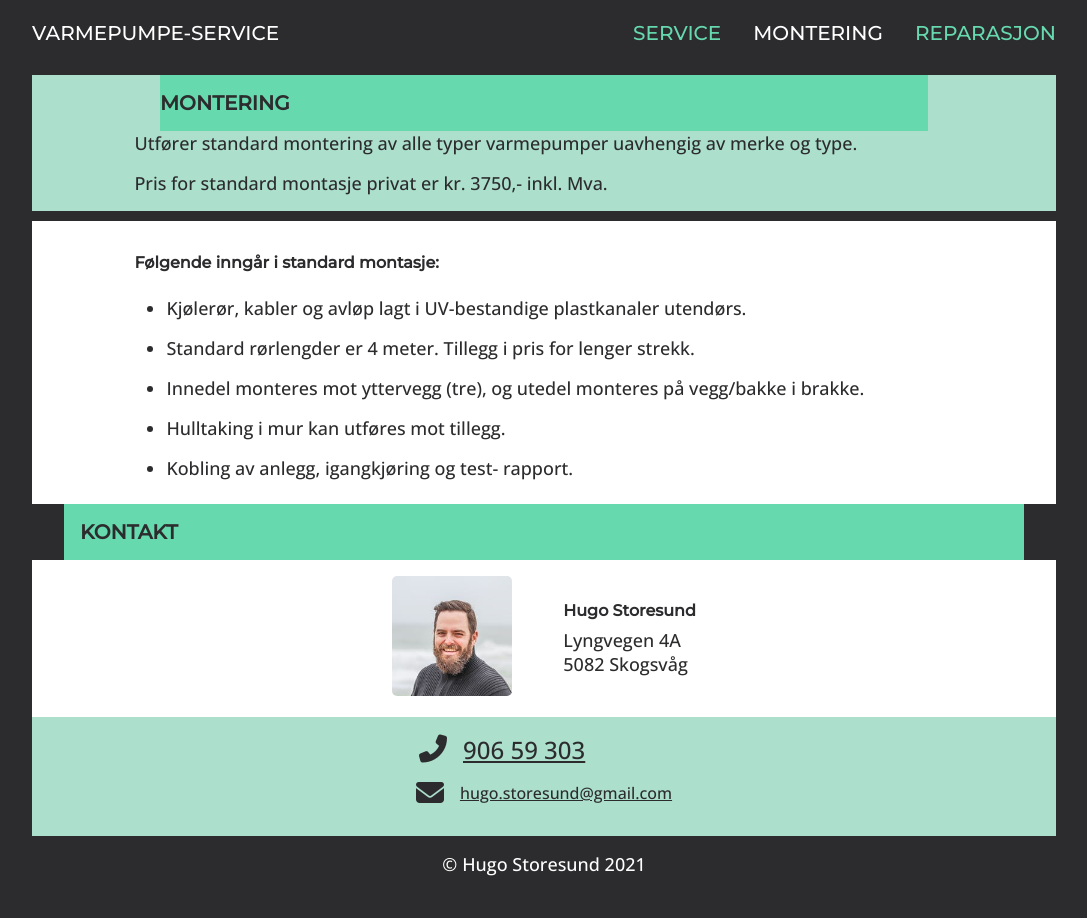
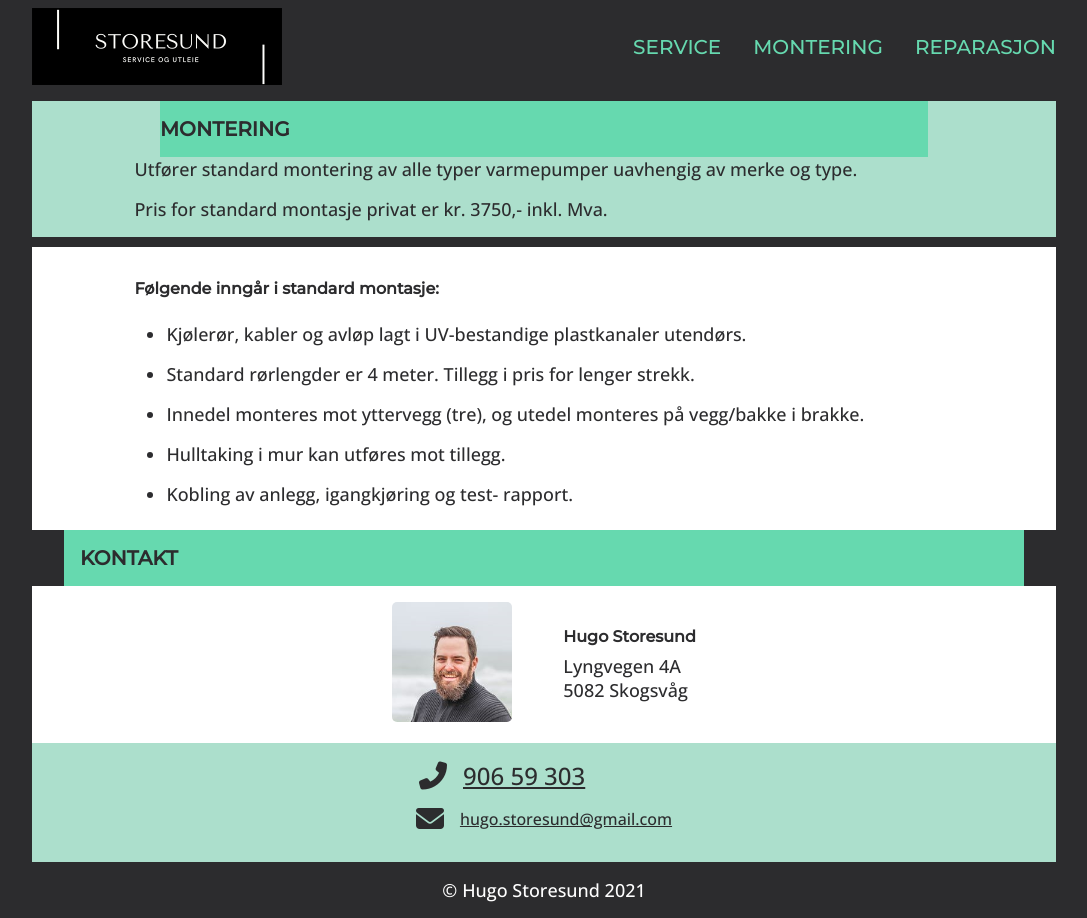
Before and after one commit to 7oiden/varmepumpe-service, a plain HTML site: page montering.html in a window 1280 px wide. Shown: the whole page, without its empty margins (96-1183 px from the left). Before the commit the page ends 892 px from the top, so only its background shows below. Drawn offline with nearby package versions, Linux system fonts and the light colour scheme.

Commit message:
new update

```diff
--- a/montering.html
+++ b/montering.html
@@ -17,11 +17,13 @@
     <div class="wrapper">
       <header>
         <div class="header-container">
-          <h1>
-            <a href="index.html" class="header-container__link"
-              >varmepumpe-service</a
-            >
-          </h1>
+          <a href="index.html" class="header-container__logo">
+            <img
+              src="images/storesund-logo.png"
+              alt=""
+              class="header-container__img"
+            />
+          </a>
           <nav class="navigation">
             <i class="fas fa-bars navigation__icon"></i>
           </nav>
@@ -31,10 +33,14 @@
                 <a href="service.html" class="navigation-menu__link">service</a>
               </li>
               <li class="navigation-menu__item">
-                <a href="montering.html" class="navigation-menu__link navigation-menu__link--active">montering</a>
+                <a href="montering.html" class="navigation-menu__link"
+                  >montering</a
+                >
               </li>
               <li class="navigation-menu__item">
-                <a href="reparasjon.html" class="navigation-menu__link">reparasjon</a>
+                <a href="reparasjon.html" class="navigation-menu__link"
+                  >reparasjon</a
+                >
               </li>
             </ul>
           </nav>
--- a/sass/partials/_layout.scss
+++ b/sass/partials/_layout.scss
@@ -14,6 +14,12 @@ body {
   background-color: $color-background;
   font-family: $font-secondary;
   color: $color-background;
+
+
+}
+
+header, footer {
+  background-color: $color-background;
 }
 
 .wrapper {
```
Also changed, not shown: service.html (+8 -6 lines), css/style.css, 1 other file.
